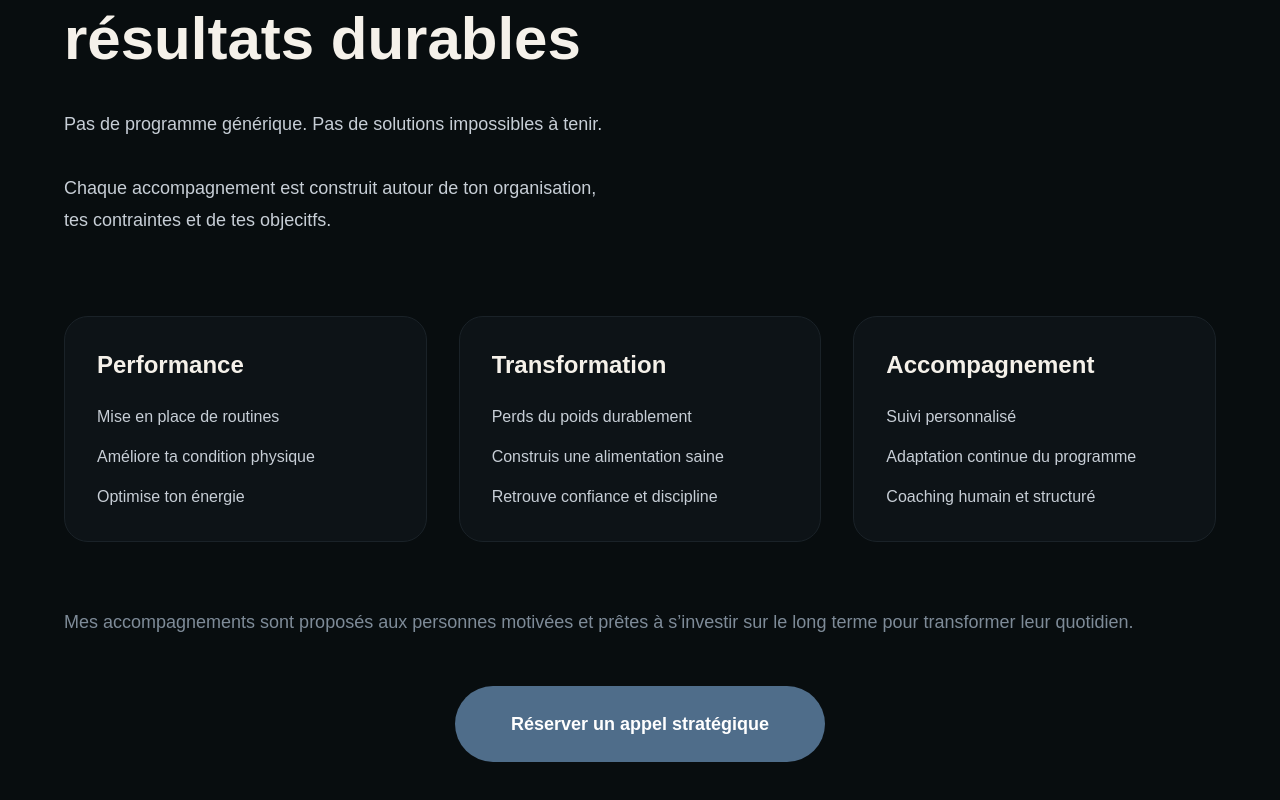
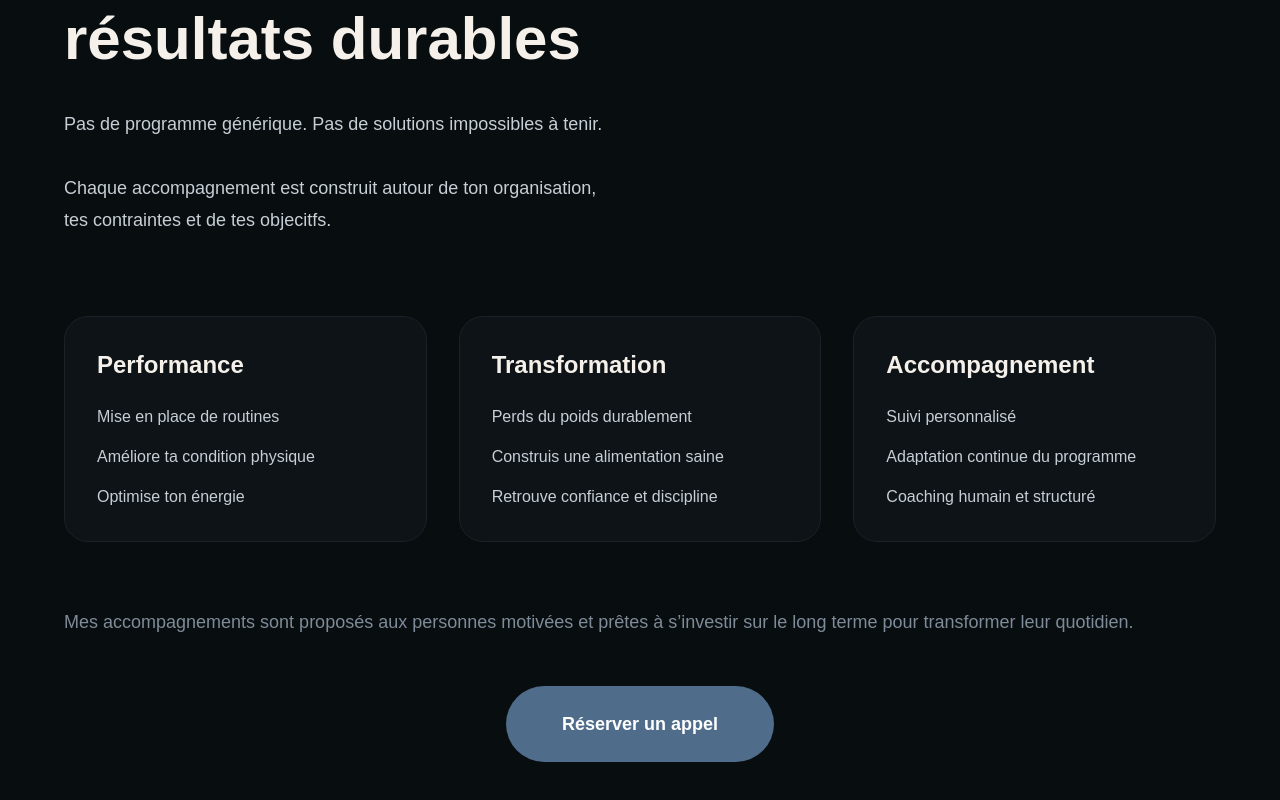
Before and after one commit to camilppl/Site-internet, a Next.js app: page / in a window 1280 px wide. Shown: the part 1626-2426 px from the top of the page. Built offline with nearby package versions, Linux system fonts and the light colour scheme.

Commit message:
fix text design

```diff
--- a/app/page.tsx
+++ b/app/page.tsx
@@ -201,7 +201,7 @@ export default function Home() {
     rel="noopener noreferrer"
     className="rounded-full bg-[#4F6D8A] px-14 py-6 text-lg font-semibold text-white transition hover:bg-[#5B7B99]"
   >
-    Réserver un appel stratégique
+    Réserver un appel
   </a>
 </div>
 
```
